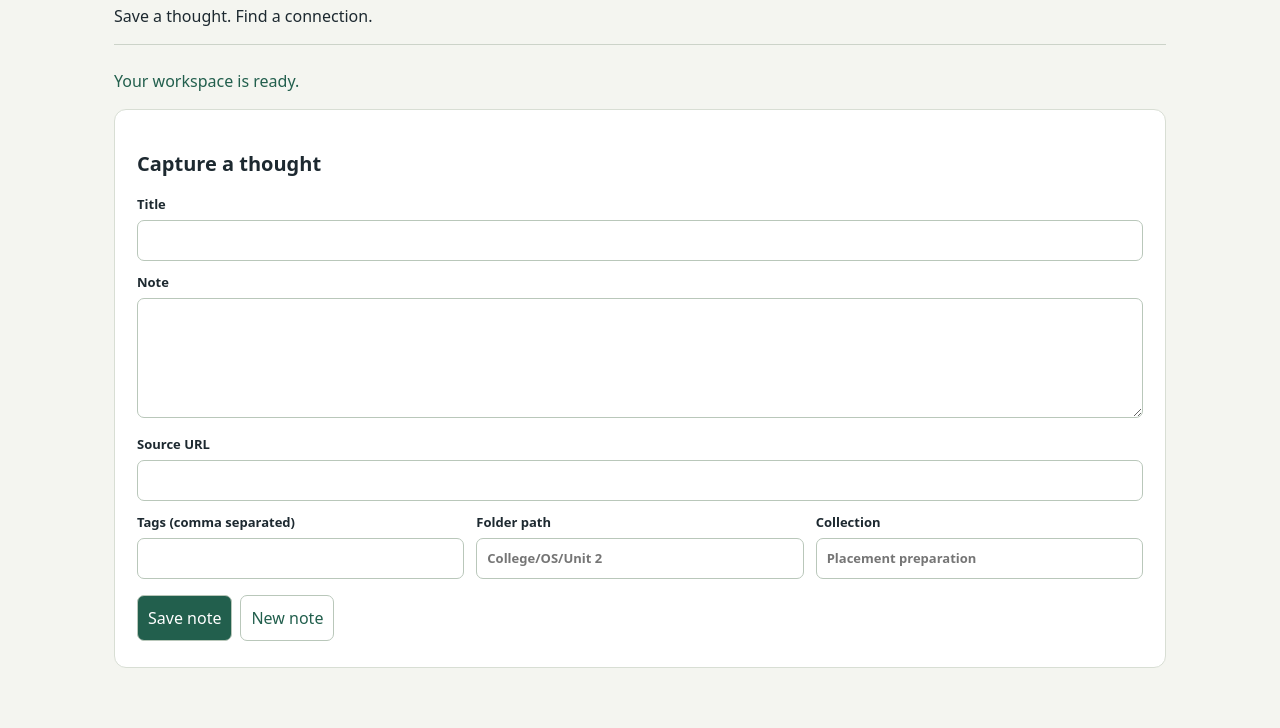
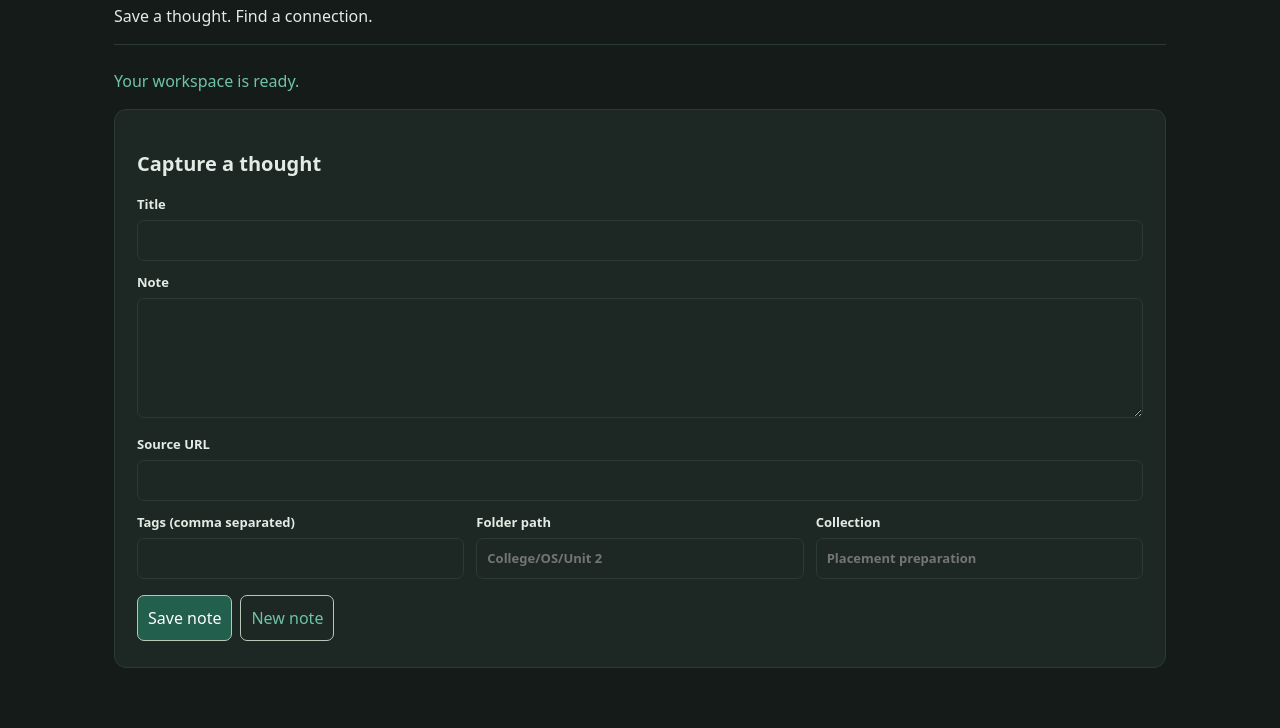
Before and after one commit to AbhishekBRajpurohit/recallnest, a website with bundled scripts: page public/index.html in a window 1280 px wide. Shown: the part 162-890 px from the top of the page. Built offline with nearby package versions, Linux system fonts and the dark colour scheme.

Commit message:
style: add automatic dark mode

```diff
--- a/public/style.css
+++ b/public/style.css
@@ -205,3 +205,49 @@ button.chip {
 button.chip:hover {
   background: #d3e4d8;
 }
+
+@media (prefers-color-scheme: dark) {
+  :root {
+    color: #e3ebe5;
+    background: #141b18;
+  }
+
+  header {
+    border-bottom-color: #2c3a33;
+  }
+
+  .eyebrow,
+  a,
+  #status {
+    color: #6fc4a6;
+  }
+
+  input,
+  textarea,
+  select,
+  form,
+  .panel,
+  article {
+    background: #1d2723;
+    color: #e3ebe5;
+    border-color: #2c3a33;
+  }
+
+  button.secondary {
+    background: #1d2723;
+    color: #6fc4a6;
+  }
+
+  button.chip {
+    background: #24332d;
+  }
+
+  .meta,
+  small {
+    color: #9db5a8;
+  }
+
+  :is(a, button, input, textarea, select, summary):focus-visible {
+    outline-color: #6fc4a6;
+  }
+}
```
